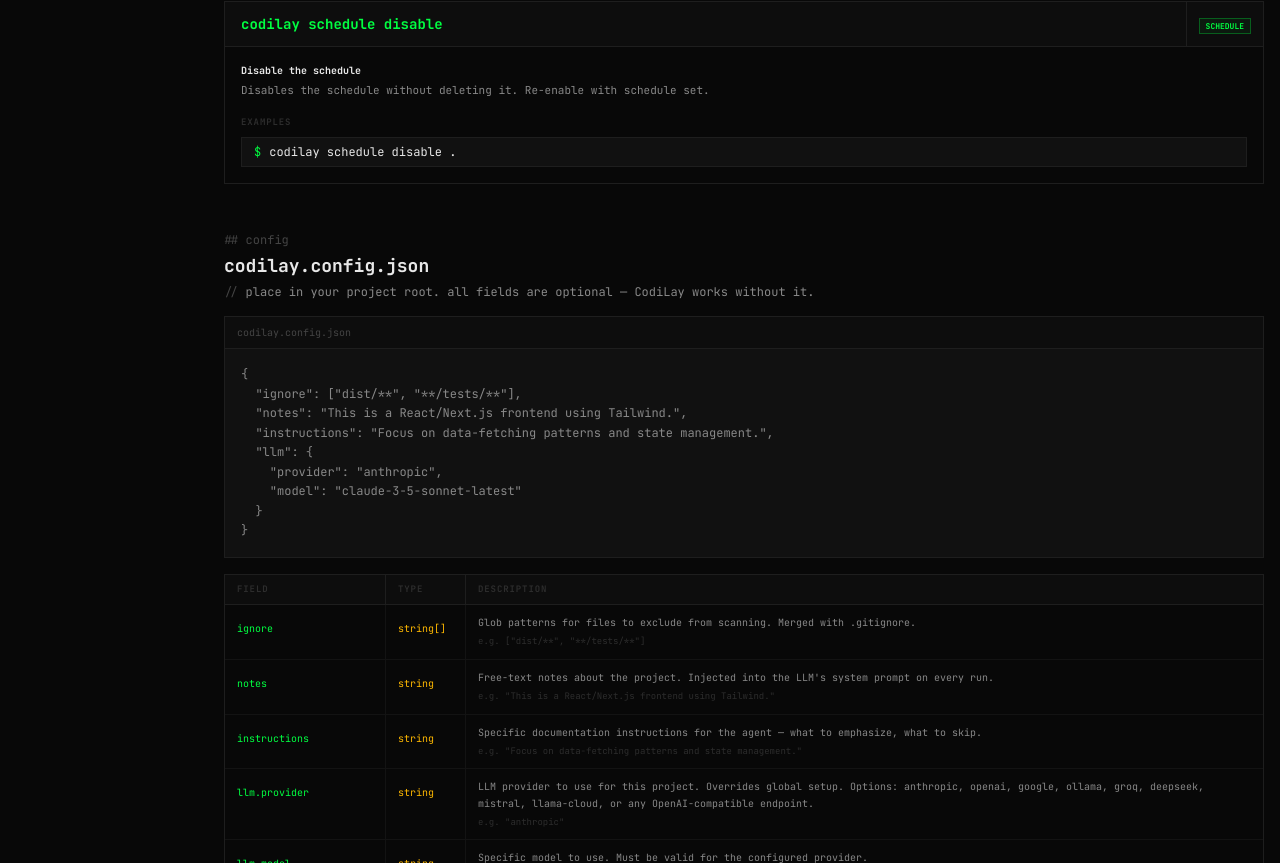
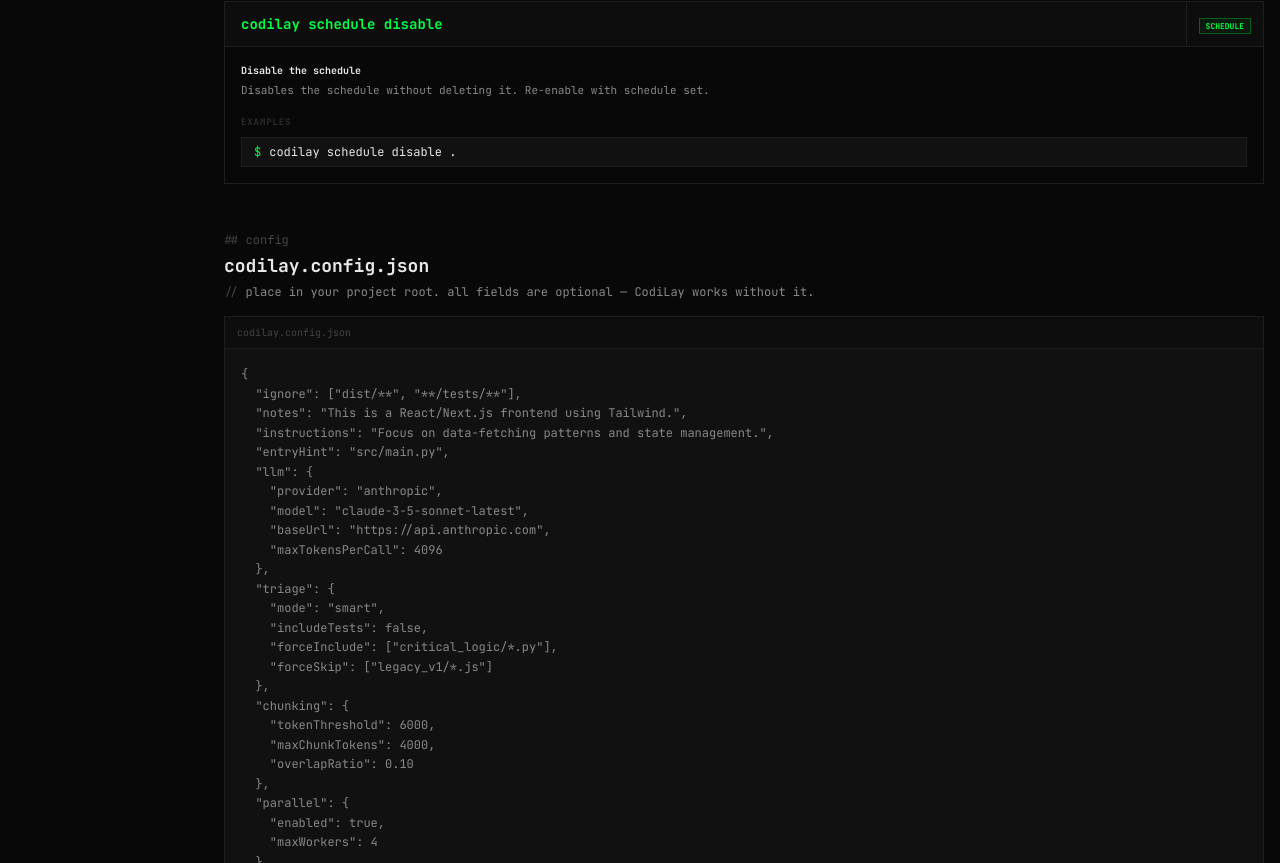
Before and after one commit to HarmanPreet-Singh-XYT/codilay-web, a Next.js app: page /docs in a window 1280 px wide. Shown: the part 11137-12000 px from the top of the page. Built offline with nearby package versions, Linux system fonts and the light colour scheme.

Commit message:
update docs

```diff
--- a/src/app/docs/page.tsx
+++ b/src/app/docs/page.tsx
@@ -397,36 +397,132 @@
   { key: "schedule", label: "schedule", color: "text-accent" },
 ];
 
-const configFields = [
+interface ConfigField {
+  key: string;
+  type: string;
+  desc: string;
+}
+
+interface ConfigCategory {
+  category: string;
+  fields: ConfigField[];
+}
+
+const configCategories: ConfigCategory[] = [
+  {
+    category: "General",
+    fields: [
       {
         key: "ignore",
-    type: 'string[]',
-    example: '["dist/**", "**/tests/**"]',
-    desc: "Glob patterns for files to exclude from scanning. Merged with .gitignore.",
+        type: "List[str]",
+        desc: "Glob patterns for files/folders to exclude from scans.",
       },
       {
         key: "notes",
-    type: "string",
-    example: '"This is a React/Next.js frontend using Tailwind."',
-    desc: "Free-text notes about the project. Injected into the LLM's system prompt on every run.",
+        type: "str",
+        desc: "High-level project context provided to the AI.",
       },
       {
         key: "instructions",
-    type: "string",
-    example: '"Focus on data-fetching patterns and state management."',
-    desc: "Specific documentation instructions for the agent — what to emphasize, what to skip.",
+        type: "str",
+        desc: "Specific documentation style or domain instructions.",
       },
       {
-    key: "llm.provider",
-    type: "string",
-    example: '"anthropic"',
-    desc: 'LLM provider to use for this project. Overrides global setup. Options: anthropic, openai, google, ollama, groq, deepseek, mistral, llama-cloud, or any OpenAI-compatible endpoint.',
+        key: "entryHint",
+        type: "str",
+        desc: "Point to the main entry file to help trace wires.",
       },
       {
-    key: "llm.model",
-    type: "string",
-    example: '"claude-3-5-sonnet-latest"',
-    desc: "Specific model to use. Must be valid for the configured provider.",
+        key: "skipGenerated",
+        type: "List[str]",
+        desc: "Optional override for default generated/lock file ignores.",
+      },
+    ],
+  },
+  {
+    category: "LLM",
+    fields: [
+      {
+        key: "provider",
+        type: "str",
+        desc: "AI provider (e.g., anthropic, openai, google, ollama).",
+      },
+      {
+        key: "model",
+        type: "str",
+        desc: "Model identifier (e.g., claude-3-5-sonnet-latest).",
+      },
+      {
+        key: "baseUrl",
+        type: "str",
+        desc: "Custom API base URL (useful for local models or proxies).",
+      },
+      {
+        key: "maxTokensPerCall",
+        type: "int",
+        desc: "Maximum output tokens per individual agent call.",
+      },
+    ],
+  },
+  {
+    category: "Triage",
+    fields: [
+      {
+        key: "mode",
+        type: "str",
+        desc: "Default classification strategy (smart, core, skim, skip).",
+      },
+      {
+        key: "includeTests",
+        type: "bool",
+        desc: "Whether to process test files (defaults to false).",
+      },
+      {
+        key: "forceInclude",
+        type: "List[str]",
+        desc: "Patterns to always treat as Core documentation.",
+      },
+      {
+        key: "forceSkip",
+        type: "List[str]",
+        desc: "Patterns to always ignore.",
+      },
+    ],
+  },
+  {
+    category: "Chunking",
+    fields: [
+      {
+        key: "tokenThreshold",
+        type: "int",
+        desc: "Files larger than this (in tokens) are split into chunks.",
+      },
+      {
+        key: "maxChunkTokens",
+        type: "int",
+        desc: "Target token count for each detail chunk.",
+      },
+      {
+        key: "overlapRatio",
+        type: "float",
+        desc: "Contextual overlap between chunks (e.g. 0.10 for 10%).",
+      },
+    ],
+  },
+  {
+    category: "Parallel",
+    fields: [
+      {
+        key: "enabled",
+        type: "bool",
+        desc: "Enable/disable concurrent processing of files within the same tier.",
+      },
+      {
+        key: "maxWorkers",
+        type: "int",
+        desc: "Max number of concurrent LLM calls.",
+      },
+    ],
   },
 ];
 
@@ -686,23 +782,51 @@
   "ignore": ["dist/**", "**/tests/**"],
   "notes": "This is a React/Next.js frontend using Tailwind.",
   "instructions": "Focus on data-fetching patterns and state management.",
+  "entryHint": "src/main.py",
   "llm": {
     "provider": "anthropic",
-    "model": "claude-3-5-sonnet-latest"
+    "model": "claude-3-5-sonnet-latest",
+    "baseUrl": "https://api.anthropic.com",
+    "maxTokensPerCall": 4096
+  },
+  "triage": {
+    "mode": "smart",
+    "includeTests": false,
+    "forceInclude": ["critical_logic/*.py"],
+    "forceSkip": ["legacy_v1/*.js"]
+  },
+  "chunking": {
+    "tokenThreshold": 6000,
+    "maxChunkTokens": 4000,
+    "overlapRatio": 0.10
+  },
+  "parallel": {
+    "enabled": true,
+    "maxWorkers": 4
   }
 }`}</pre>
               </div>
 
               {/* Field table */}
               <div className="border border-border">
-                <div className="grid grid-cols-[160px_80px_1fr] border-b border-border bg-bg-secondary">
-                  <div className="px-3 py-2 text-[9px] font-bold text-text-dim tracking-widest">FIELD</div>
+                <div className="grid grid-cols-[100px_140px_90px_1fr] border-b border-border bg-bg-secondary">
+                  <div className="px-3 py-2 text-[9px] font-bold text-text-dim tracking-widest">CATEGORY</div>
+                  <div className="px-3 py-2 text-[9px] font-bold text-text-dim tracking-widest border-l border-border">KEY</div>
                   <div className="px-3 py-2 text-[9px] font-bold text-text-dim tracking-widest border-l border-border">TYPE</div>
                   <div className="px-3 py-2 text-[9px] font-bold text-text-dim tracking-widest border-l border-border">DESCRIPTION</div>
                 </div>
-                {configFields.map((f, i) => (
-                  <div key={f.key} className={`grid grid-cols-[160px_80px_1fr] ${i < configFields.length - 1 ? "border-b border-border/50" : ""}`}>
+                {configCategories.map((cat) =>
+                  cat.fields.map((f, fi) => (
+                    <div
+                      key={`${cat.category}-${f.key}`}
+                      className="grid grid-cols-[100px_140px_90px_1fr] border-b border-border/50 last:border-0"
+                    >
                       <div className="px-3 py-2.5">
+                        {fi === 0 ? (
+                          <span className="text-[9px] font-bold text-text-dim tracking-wide">{cat.category}</span>
+                        ) : null}
+                      </div>
+                      <div className="px-3 py-2.5 border-l border-border/50">
                         <code className="text-[10px] text-accent">{f.key}</code>
                       </div>
                       <div className="px-3 py-2.5 border-l border-border/50">
@@ -710,10 +834,10 @@
                       </div>
                       <div className="px-3 py-2.5 border-l border-border/50">
                         <p className="text-[10px] text-text-secondary leading-relaxed">{f.desc}</p>
-                      <code className="text-[9px] text-text-dim mt-1 block">e.g. {f.example}</code>
                       </div>
                     </div>
-                ))}
+                  ))
+                )}
               </div>
             </section>
 
```
Lines whose indentation alone changed are shown as unchanged.
